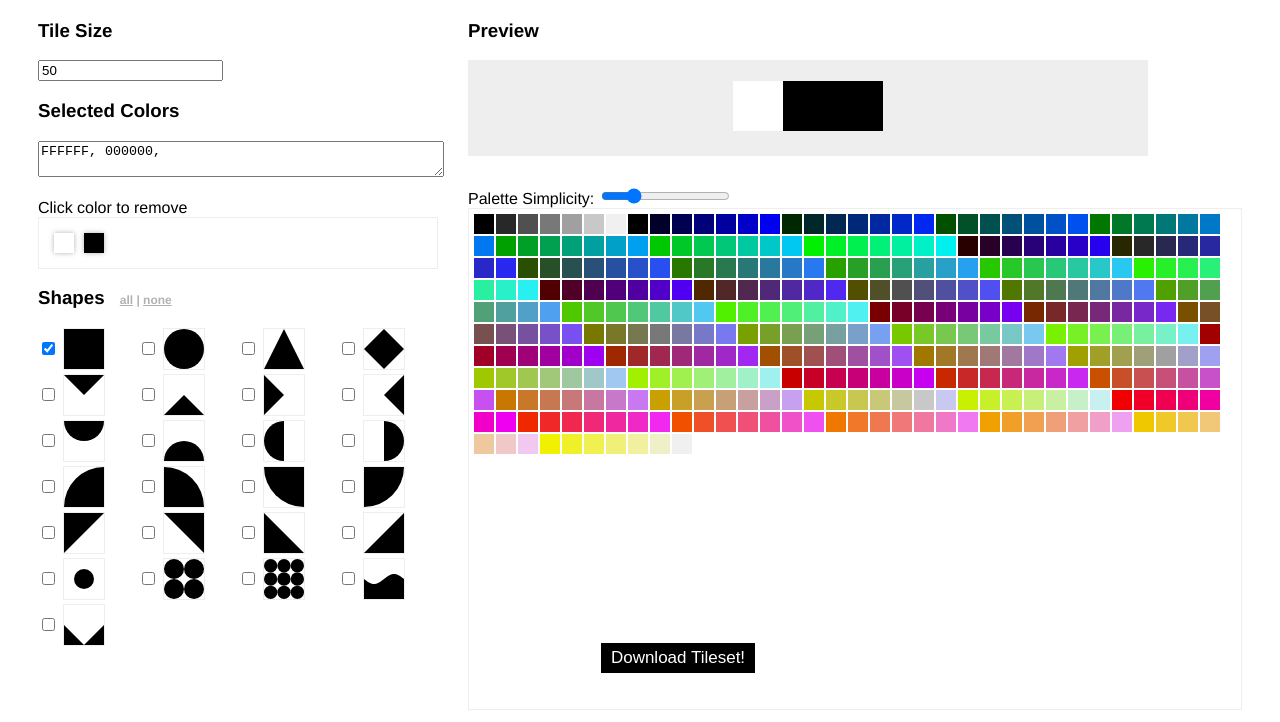
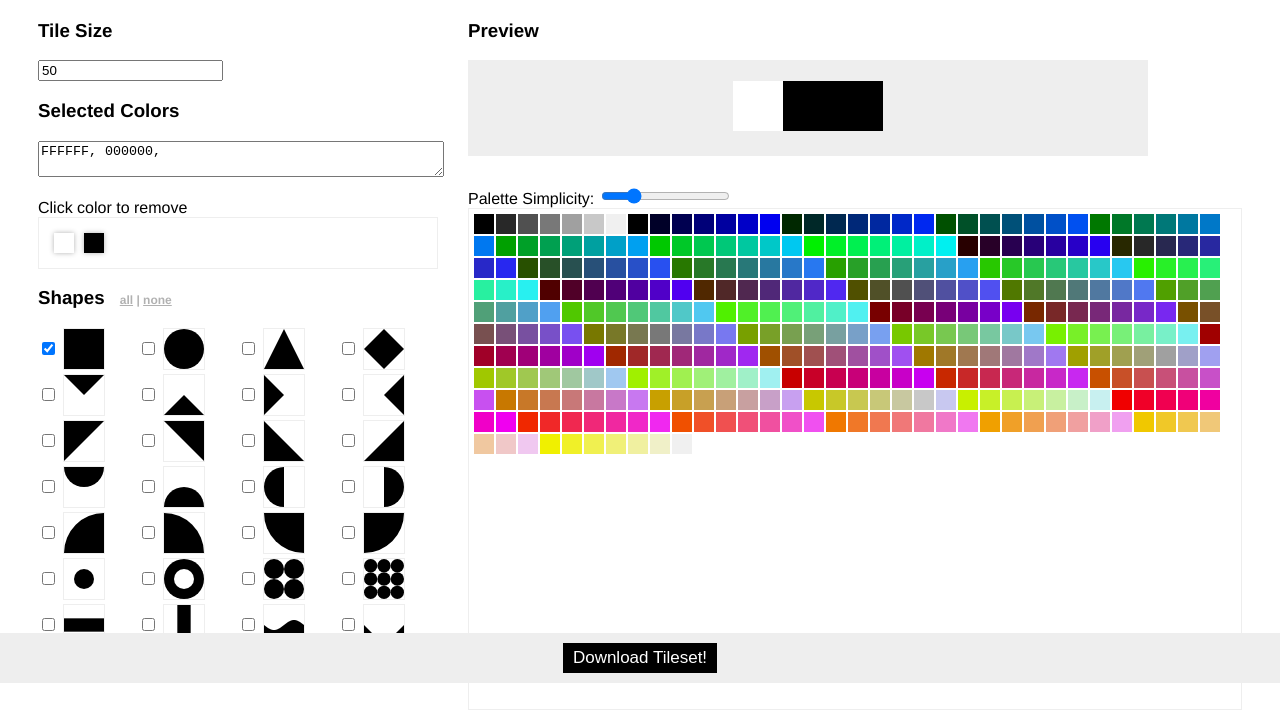
Before and after one commit to laffan/simple-tileset-generator, a plain HTML site: page index.html in a window 1280 px wide. Shown: the part 117-839 px from the top of the page. Drawn offline with Linux system fonts and the light colour scheme.

Commit message:
Added donuts and lines

```diff
--- a/index.html
+++ b/index.html
@@ -105,7 +105,6 @@
     #downloadBtn {
       background-color: black;
       padding: 5px 10px;
-      margin-bottom: 30px;
       font-size: 17px;
       border: none;
       color: white;
@@ -124,8 +123,12 @@
     footer {
       position: fixed;
       bottom: 0;
-      padding-bottom: 10px;
-      height: 30px;
+      left: 0;
+      background-color: #eeeeee;
+      height: 50px;
+      display: flex;
+      align-items: center;
+      justify-content: center;
       z-index: 100;
       text-align: center;
       width: 100%;
@@ -216,6 +219,11 @@
       "leftTriangle",
       "rightTriangle",
 
+      "angleTopLeft",
+      "angleTopRight",
+      "angleBottomLeft",
+      "angleBottomRight",
+
       "halfCircleBottom",
       "halfCircleTop",
       "halfCircleLeft",
@@ -226,14 +234,13 @@
       "quarterCircleBottomLeft",
       "quarterCircleBottomRight",
 
-      "angleTopLeft",
-      "angleTopRight",
-      "angleBottomLeft",
-      "angleBottomRight",
-
       "smallCircle",
+      "donut",
       "bigDots",
       "smallDots",
+
+      "lineUp",
+      "lineAcross",
       "waves",
       "spikes",
     ];
@@ -569,6 +576,32 @@
             }
           }
           break;
+        case "donut":
+          ctx.beginPath();
+          ctx.arc(x + size / 2, y + size / 2, size / 2, 0, Math.PI * 2);
+          ctx.fill();
+          ctx.globalCompositeOperation = "destination-out";
+          ctx.beginPath();
+          ctx.arc(x + size / 2, y + size / 2, size / 4, 0, Math.PI * 2);
+          ctx.fill();
+          ctx.globalCompositeOperation = "source-over";
+          break;
+
+        case "lineAcross":
+          const lineAcrossWidth = size / 3;
+          const lineAcrossHeight = size;
+          const lineAcrossX = x + (size - lineAcrossWidth) / 2;
+          const lineAcrossY = y;
+          ctx.fillRect(lineAcrossX, lineAcrossY, lineAcrossWidth, lineAcrossHeight);
+          break;
+
+        case "lineUp":
+          const lineUpWidth = size;
+          const lineUpHeight = size / 3;
+          const lineUpX = x;
+          const lineUpY = y + (size - lineUpHeight) / 2;
+          ctx.fillRect(lineUpX, lineUpY, lineUpWidth, lineUpHeight);
+          break;
       }
     }
 
```
